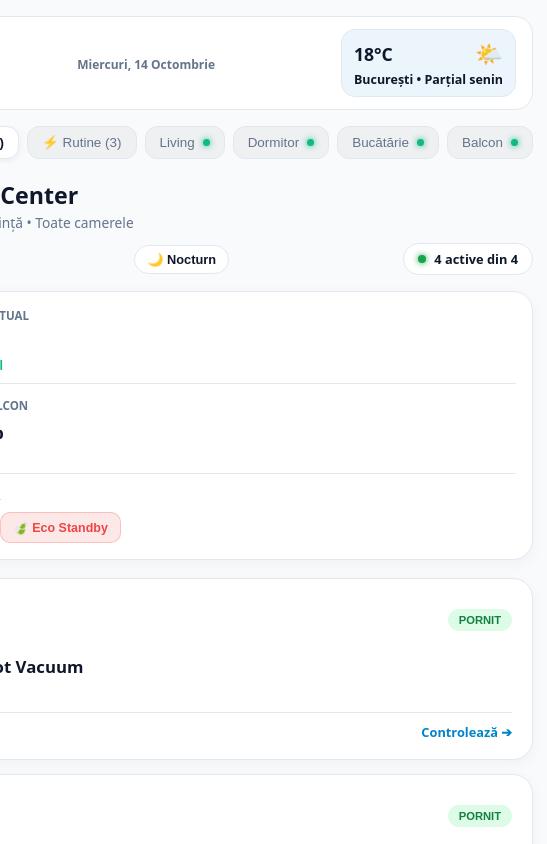
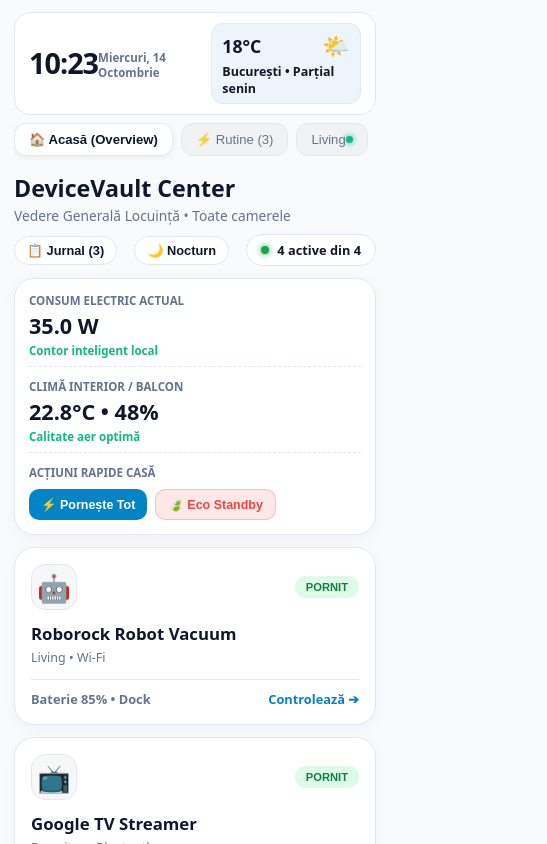
Before and after one commit to RobertTG1/devicevault, a React (Vite) app in the folder frontend/: page / in a window 390 px wide. Shown: the top 844 px of the page, 547 px wide, since content can reach past the window. Built offline with nearby package versions, Linux system fonts and the light colour scheme.

Commit message:
fix: eliminate mobile viewport clipping and ensure 100vw single column alignment

```diff
--- a/frontend/src/App.css
+++ b/frontend/src/App.css
@@ -1088,133 +1088,167 @@
 .round-toggle-btn.active .round-toggle-thumb { transform: translateX(20px); }
 
 /* ==========================================================
-   RESPONSIVE DESIGN PENTRU TELEFON (PORTRAIT & LANDSCAPE)
+   FIX DEFINITIV RESPONSIVE MOBIL (FĂRĂ TĂIERE ÎN STÂNGA)
    ========================================================== */
+html, body {
+  width: 100%;
+  max-width: 100%;
+  margin: 0;
+  padding: 0;
+  overflow-x: hidden; /* Oprește definitiv scroll-ul orizontal */
+}
+
 @media (max-width: 900px) {
   body {
-    padding: 0;
-    align-items: flex-start;
+    display: block !important; /* Elimină centrarea flex care tăia stânga */
+    padding: 0 !important;
+    min-height: 100vh;
+    background-color: var(--frame-bg);
   }
 
   .hub-viewport {
-    max-width: 100%;
+    width: 100% !important;
+    max-width: 100% !important;
+    margin: 0 !important;
   }
 
-  /* Eliminăm rama groasă de tabletă pe mobil pentru a câștiga spațiu */
+  /* Eliminăm rama groasă de tabletă pe mobil */
   .hub-device-frame {
-    border-radius: 0;
-    border: none;
-    padding: 16px 14px 28px 14px;
+    border: none !important;
+    border-radius: 0 !important;
+    padding: 12px 14px 28px 14px !important;
+    box-shadow: none !important;
     min-height: 100vh;
-    box-shadow: none;
+    width: 100% !important;
+    box-sizing: border-box !important;
   }
 
   .hub-notch {
-    display: none;
+    display: none !important;
   }
 
-  /* Trecem layout-ul din 2 coloane (Stânga + Dreapta) pe verticală (Sus + Jos) */
+  /* Permite containerelor flex să se micșoreze sub dimensiunea conținutului */
   .hub-layout {
-    flex-direction: column;
-    gap: 16px;
+    flex-direction: column !important;
+    width: 100% !important;
+    min-width: 0 !important;
+    gap: 12px !important;
   }
 
-  /* Sidebar-ul devine un Header compact + Bară de navigare orizontală cu scroll */
-  .hub-sidebar {
-    width: 100%;
-    gap: 12px;
+  .hub-sidebar,
+  .hub-main {
+    width: 100% !important;
+    min-width: 0 !important;
+    max-width: 100% !important;
   }
 
+  /* Ceasul și vremea aliniate compact pe primul rând */
   .hub-clock-block {
-    display: flex;
-    justify-content: space-between;
-    align-items: center;
-    gap: 12px;
-    margin-bottom: 4px;
+    display: flex !important;
+    justify-content: space-between !important;
+    align-items: center !important;
     background: var(--card-bg);
-    padding: 12px 16px;
-    border-radius: 18px;
     border: 1px solid var(--card-border);
+    border-radius: 16px;
+    padding: 10px 14px !important;
+    margin-bottom: 8px !important;
+    box-sizing: border-box !important;
   }
 
   .hub-clock {
-    font-size: 2rem;
+    font-size: 1.8rem !important;
+    line-height: 1 !important;
   }
 
   .hub-date {
-    margin: 2px 0 0 0;
-    font-size: 0.75rem;
+    margin: 2px 0 0 0 !important;
+    font-size: 0.72rem !important;
   }
 
   .weather-widget {
-    margin-bottom: 0;
-    padding: 8px 12px;
-    min-width: 155px;
+    margin: 0 !important;
+    padding: 6px 10px !important;
+    border-radius: 12px;
   }
 
   .weather-temp {
-    font-size: 1.1rem;
+    font-size: 1.1rem !important;
   }
 
   .weather-sub {
-    display: none;
+    display: none !important;
   }
 
-  /* Meniul de camere devine bară de tab-uri orizontală (Swipeable) */
+  /* Meniu orizontal cu scroll care NU lărgește ecranul */
   .hub-nav {
-    flex-direction: row;
-    overflow-x: auto;
-    gap: 8px;
-    padding-bottom: 4px;
+    display: flex !important;
+    flex-direction: row !important;
+    width: 100% !important;
+    min-width: 0 !important;
+    overflow-x: auto !important;
+    white-space: nowrap !important;
+    gap: 8px !important;
+    padding-bottom: 4px !important;
+    -webkit-overflow-scrolling: touch;
     scrollbar-width: none;
+    box-sizing: border-box !important;
   }
 
   .hub-nav::-webkit-scrollbar {
     display: none;
   }
 
+  .nav-item {
+    flex-shrink: 0 !important;
+    padding: 8px 14px !important;
+    font-size: 0.82rem !important;
+    background: rgba(0, 0, 0, 0.03);
+    border: 1px solid var(--card-border);
+  }
+
   .nav-divider,
   .nav-heading,
   .sidebar-footer {
-    display: none;
+    display: none !important;
   }
 
-  .nav-item {
-    white-space: nowrap;
-    padding: 8px 14px;
-    font-size: 0.84rem;
-    background: rgba(0, 0, 0, 0.04);
-    border: 1px solid var(--card-border);
-    flex-shrink: 0;
-  }
-
-  .nav-room-btn {
-    gap: 8px;
-  }
-
-  /* Antetul principal DeviceVault Center */
+  /* Header compact */
   .hub-header {
-    flex-direction: column;
-    align-items: flex-start;
-    gap: 10px;
+    flex-direction: column !important;
+    align-items: flex-start !important;
+    gap: 8px !important;
+    margin-bottom: 12px !important;
+    width: 100% !important;
   }
 
   .hub-header-actions {
-    width: 100%;
-    justify-content: space-between;
-    flex-wrap: wrap;
+    width: 100% !important;
+    justify-content: space-between !important;
   }
 
-  /* Bannerul de consum și acțiuni rapide pe o singură coloană */
+  /* Toate grilele devin o singură coloană perfect centrată */
+  .overview-stage,
+  .overview-devices-grid,
+  .routines-grid,
+  .hub-workspace {
+    grid-template-columns: 1fr !important;
+    width: 100% !important;
+    min-width: 0 !important;
+    gap: 12px !important;
+  }
+
   .home-summary-banner {
-    grid-template-columns: 1fr;
-    gap: 14px;
-    padding: 16px;
+    grid-template-columns: 1fr !important;
+    width: 100% !important;
+    min-width: 0 !important;
+    padding: 14px !important;
+    gap: 12px !important;
+    box-sizing: border-box !important;
   }
 
   .summary-stat {
-    border-bottom: 1px solid var(--card-border);
-    padding-bottom: 10px;
+    border-bottom: 1px dashed var(--card-border);
+    padding-bottom: 8px;
   }
 
   .summary-stat:last-child {
@@ -1222,72 +1256,64 @@
     padding-bottom: 0;
   }
 
-  /* Cardurile de dispozitive: câte 1 pe rând pe telefon */
-  .overview-devices-grid,
-  .routines-grid,
-  .hub-workspace {
-    grid-template-columns: 1fr;
-    gap: 14px;
-  }
-
-  /* În vederea pe cameră: cardul activ sus, celelalte dedesubt */
-  .center-card {
-    padding: 16px;
-    min-height: auto;
-  }
-
-  .center-card-top {
-    flex-wrap: wrap;
-    gap: 10px;
-  }
-
-  .center-title-box h3 {
-    font-size: 1.08rem;
+  /* Toate cardurile ocupă 100% din ecran */
+  .overview-card,
+  .center-card,
+  .side-card,
+  .routine-card {
+    width: 100% !important;
+    min-width: 0 !important;
+    box-sizing: border-box !important;
+    padding: 16px !important;
+    min-height: auto !important;
   }
 
   .metrics-row {
-    grid-template-columns: repeat(3, 1fr);
-    gap: 8px;
+    grid-template-columns: repeat(3, 1fr) !important;
+    gap: 8px !important;
   }
 
   .mini-metric {
-    padding: 8px;
+    padding: 8px !important;
   }
 
-  .m-val {
-    font-size: 0.95rem;
+  .mini-metric .m-val {
+    font-size: 0.95rem !important;
   }
 
   .button-cluster {
-    flex-direction: column;
+    flex-direction: column !important;
   }
 
   .action-btn {
-    width: 100%;
-    text-align: center;
+    width: 100% !important;
+    text-align: center !important;
   }
 
   .climate-display-cards {
-    grid-template-columns: 1fr;
+    grid-template-columns: 1fr !important;
   }
 
-  /* Pastilele de rețea de jos: așezate pe verticală */
+  /* Pastilele de jos se așază una sub alta pe verticală */
   .hub-bottom-bar {
-    flex-direction: column;
-    gap: 8px;
-    margin-top: 8px;
+    flex-direction: column !important;
+    width: 100% !important;
+    min-width: 0 !important;
+    gap: 8px !important;
+    margin-top: 10px !important;
   }
 
   .shortcut-pill {
-    width: 100%;
-    justify-content: center;
+    width: 100% !important;
+    justify-content: center !important;
+    box-sizing: border-box !important;
+    font-size: 0.76rem !important;
   }
 
-  /* Notificarea toast centrată pe mobil */
   .hub-toast {
-    left: 14px;
-    right: 14px;
-    top: 12px;
-    text-align: center;
+    left: 12px !important;
+    right: 12px !important;
+    top: 10px !important;
+    text-align: center !important;
   }
 }
```
